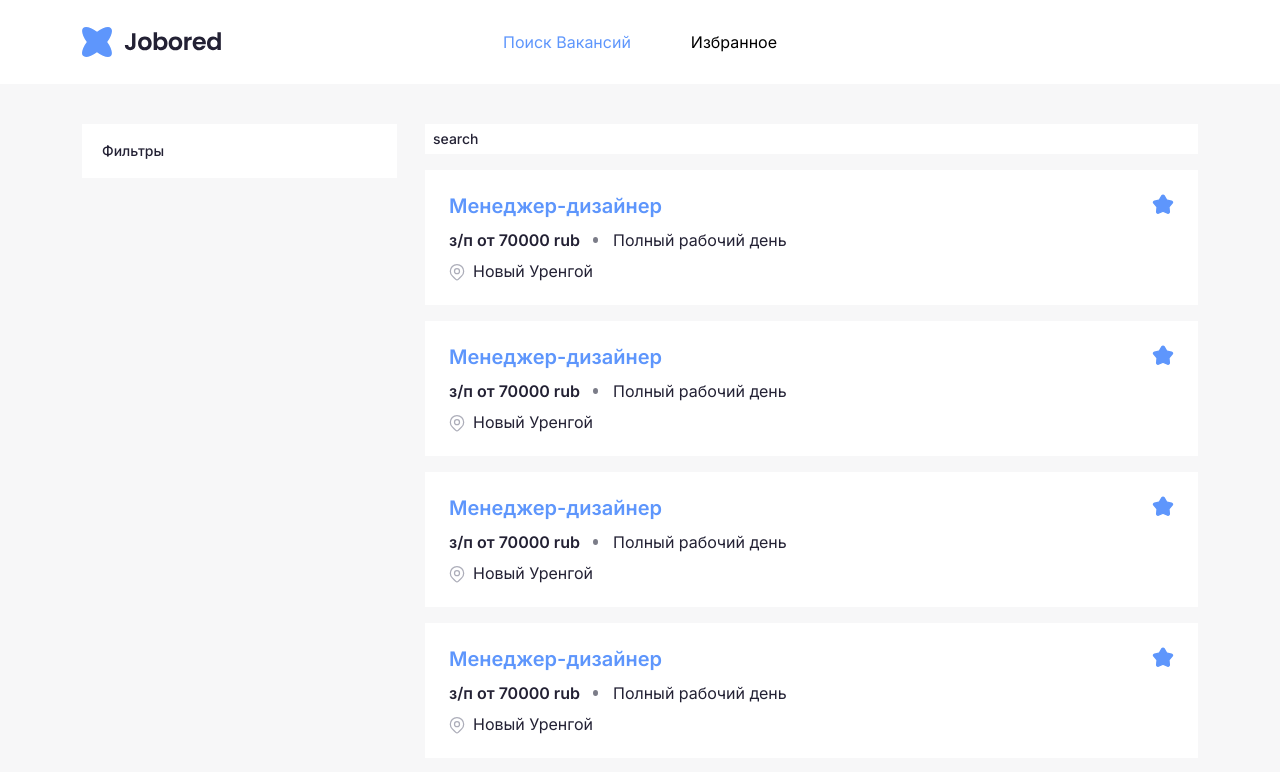
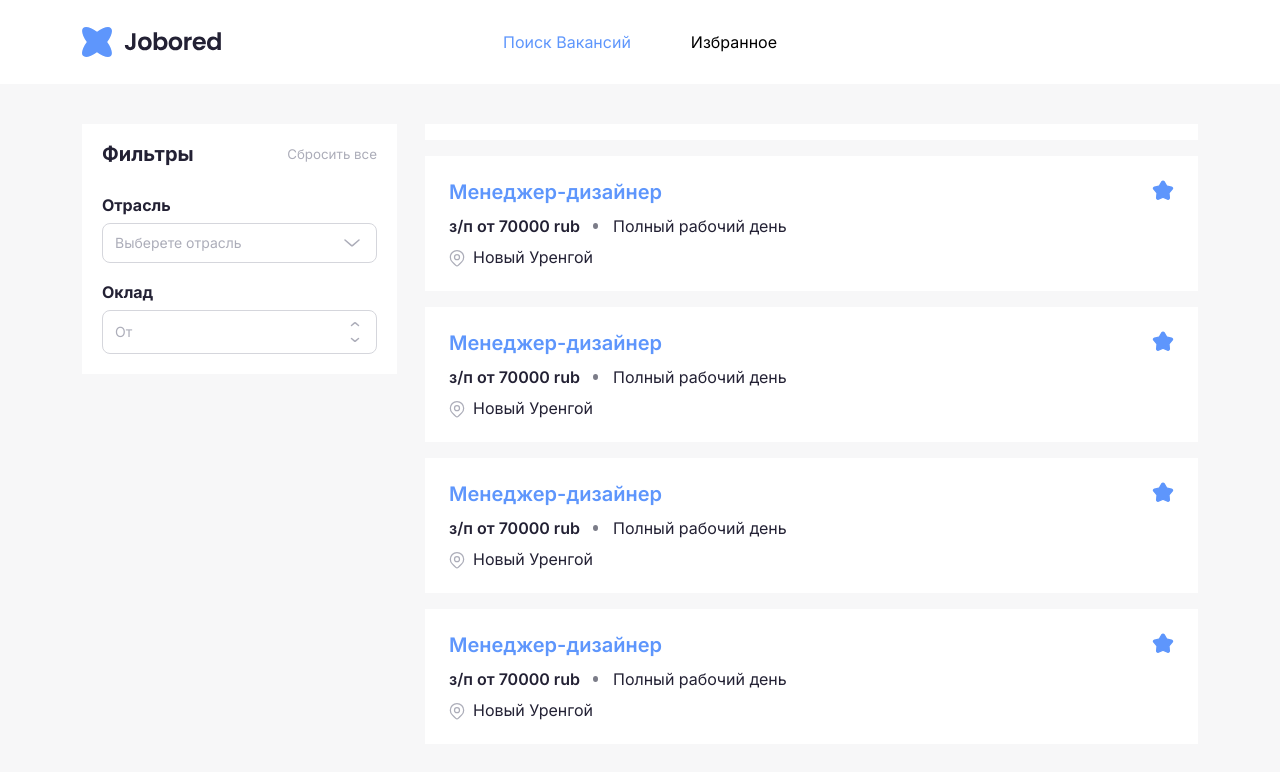
Before and after one commit to ArtemRasspopov/job-serch-app-React, a React (Create React App) app: page / in a window 1280 px wide. Shown: the top 772 px of the page. Built offline with nearby package versions, Linux system fonts and the light colour scheme.

Commit message:
added dropdown

```diff
--- /dev/null
+++ b/src/assets/icons/ArrowIcon.tsx
@@ -0,0 +1,45 @@
+import React from "react";
+
+interface ArrowIconProps {
+  color?: "default" | "active";
+  size?: "big" | "small";
+}
+
+export const ArrowIcon: React.FC<ArrowIconProps> = ({
+  color = "default",
+  size = "big",
+}) => (
+  <>
+    {size === "big" ? (
+      <svg
+        width="16"
+        height="8"
+        viewBox="0 0 16 8"
+        fill="none"
+        xmlns="http://www.w3.org/2000/svg"
+      >
+        <path
+          d="M1 0.999999L7.21905 6.33061C7.66844 6.7158 8.33156 6.7158 8.78095 6.33061L15 1"
+          stroke={color === "default" ? "#ACADB9" : "#5E96FC"}
+          strokeWidth="1.5"
+          strokeLinecap="round"
+        />
+      </svg>
+    ) : (
+      <svg
+        width="10"
+        height="6"
+        viewBox="0 0 10 6"
+        fill="none"
+        xmlns="http://www.w3.org/2000/svg"
+      >
+        <path
+          d="M1.49994 1.5L4.60946 4.16531C4.83416 4.3579 5.16572 4.3579 5.39041 4.16531L8.49994 1.5"
+          stroke={color === "default" ? "#ACADB9" : "#5E96FC"}
+          stroke-width="1.5"
+          stroke-linecap="round"
+        />
+      </svg>
+    )}
+  </>
+);
--- a/src/components/Search/Search.tsx
+++ b/src/components/Search/Search.tsx
@@ -4,7 +4,7 @@ import "./Search.scss"
 export const Search: React.FC = () => {
   return (
     <div className="search">
-      search
+
     </div>
   );
 };
--- a/src/components/SearchFilters/SearchFilters.scss
+++ b/src/components/SearchFilters/SearchFilters.scss
@@ -1,4 +1,36 @@
-.searchFilters{
-    background-color: #FFFFFF;
-    padding: 20px;
+.searchFilters {
+  background-color: #ffffff;
+  padding: 20px;
+
+  &__header {
+    display: flex;
+    justify-content: space-between;
+    align-items: center;
+    margin-bottom: 32px;
+  }
+
+  &__title {
+    font-weight: 700;
+    font-size: 20px;
+    line-height: 100%;
+    color: #232134;
+  }
+
+  &__resetButton {
+    color: #acadb9;
+  }
+
+  &__list {
+    display: flex;
+    flex-direction: column;
+    gap: 20px;
+  }
+
+  &__item-title {
+    font-weight: 700;
+    font-size: 16px;
+    line-height: 19px;
+    color: #232134;
+    margin-bottom: 8px;
+  }
 }
--- a/src/components/SearchFilters/SearchFilters.tsx
+++ b/src/components/SearchFilters/SearchFilters.tsx
@@ -1,12 +1,25 @@
 import React from "react";
-import './SearchFilters.scss'
+import "./SearchFilters.scss";
+import { DropdownInput } from "../shared/DropdownInput/DropdownInput";
+import { NumberInput } from "../shared/NumberInput/NumberInput";
 
 export const SearchFilters: React.FC = () => {
   return (
     <div className="searchFilters">
       <div className="searchFilters__header">
         <h3 className="searchFilters__title">Фильтры</h3>
+        <button className="searchFilters__resetButton">Сбросить все</button>
       </div>
+      <ul className="searchFilters__list">
+        <li className="searchFilters__item">
+          <h4 className="searchFilters__item-title">Отрасль</h4>
+          <DropdownInput />
+        </li>
+        <li className="searchFilters__item">
+          <h4 className="searchFilters__item-title">Оклад</h4>
+          <NumberInput />
+        </li>
+      </ul>
     </div>
   );
 };
--- a/src/components/VacancyCard/VacancyCard.scss
+++ b/src/components/VacancyCard/VacancyCard.scss
@@ -56,8 +56,6 @@
   }
 
   &__star{
-    // width: max-content;
-    // height: max-content;
     display: flex;
     cursor: pointer;
   }
--- /dev/null
+++ b/src/components/shared/DropdownInput/DropdownInput.scss
@@ -0,0 +1,64 @@
+.dropdownInput {
+  &__button {
+    position: relative;
+
+    button {
+      padding: 9px 12px;
+      border: 1px solid #d5d6dc;
+      border-radius: 8px;
+      display: flex;
+      justify-content: space-between;
+      align-items: center;
+      width: 100%;
+
+      font-size: 14px;
+      line-height: 20px;
+      color: #acadb9;
+    }
+
+    &-arrow {
+      display: flex;
+      position: absolute;
+      top: 16px;
+      right: 17px;
+      transition: all 0.3s;
+
+      &.--active {
+        transform: rotate(180deg);
+      }
+    }
+  }
+
+  &__list {
+    height: 0;
+    flex-direction: column;
+
+    overflow-y: scroll;
+    transition: all 0.3s;
+
+    &::-webkit-scrollbar {
+      background-color: transparent;
+      width: 4px;
+    }
+
+    &::-webkit-scrollbar-thumb {
+      background-color: #acadb9;
+      border-radius: 20px;
+    }
+
+    &.--active {
+      display: flex;
+      height: 180px;
+      margin-top: 16px;
+    }
+  }
+
+  &__list-item {
+    padding: 8px;
+    font-weight: 400;
+    font-size: 14px;
+    line-height: 20px;
+    color: #232134;
+    cursor: pointer;
+  }
+}
--- /dev/null
+++ b/src/components/shared/DropdownInput/DropdownInput.tsx
@@ -0,0 +1,46 @@
+import React, { useState } from "react";
+import "./DropdownInput.scss";
+import { ArrowIcon } from "../../../assets/icons/ArrowIcon";
+
+export const DropdownInput: React.FC = () => {
+  const items = [
+    "IT, интернет, связь, телеком",
+    "Кадры, управление персоналом",
+    " Искусство, культура, развлечения",
+    "Банки, инвестиции, лизинг",
+    "Дизайн",
+    "тест",
+  ];
+
+  const [dropdownIsActive, setDropdownIsActive] = useState(false);
+
+  const dropdownInputClickHandler = () => {
+    setDropdownIsActive((prev) => (prev = !prev));
+  };
+
+  return (
+    <div className="dropdownInput">
+      <div className="dropdownInput__button">
+        <button onClick={() => dropdownInputClickHandler()}>
+          Выберете отрасль
+        </button>
+        <div
+          className={`dropdownInput__button-arrow ${
+            dropdownIsActive ? "--active" : ""
+          }`}
+        >
+          <ArrowIcon color={dropdownIsActive ? "active" : "default"} />
+        </div>
+      </div>
+      <ul
+        className={`dropdownInput__list ${dropdownIsActive ? "--active" : ""}`}
+      >
+        {items.map((item, index) => (
+          <li className="dropdownInput__list-item" key={index}>
+            {item}
+          </li>
+        ))}
+      </ul>
+    </div>
+  );
+};
--- /dev/null
+++ b/src/components/shared/NumberInput/NumberInput.scss
@@ -0,0 +1,52 @@
+.numberInput {
+  padding: 11px 12px;
+  border: 1px solid #d5d6dc;
+  border-radius: 8px;
+  display: flex;
+  justify-content: space-between;
+  position: relative;
+
+  &__input {
+    width: 100%;
+
+    font-weight: 400;
+    font-size: 14px;
+    line-height: 20px;
+    color: #232134;
+
+    &::-webkit-inner-spin-button {
+      -webkit-appearance: none;
+    }
+
+    &::placeholder {
+      color: #acadb9;
+    }
+  }
+
+  &__buttons {
+    display: flex;
+    flex-direction: column;
+    position: absolute;
+    right: 12px;
+    top: 50%;
+    transform: translateY(-50%);
+    gap: 2px;
+  }
+
+  &__button {
+    display: flex;
+    padding: 4px;
+
+    &:hover svg path {
+      stroke: #5e96fc;
+    }
+
+    &:active svg path {
+      stroke: #acadb9;
+    }
+
+    &:first-child svg {
+      transform: rotate(180deg);
+    }
+  }
+}
--- /dev/null
+++ b/src/components/shared/NumberInput/NumberInput.tsx
@@ -0,0 +1,32 @@
+import React, { useState } from "react";
+import "./NumberInput.scss";
+import { ArrowIcon } from "../../../assets/icons/ArrowIcon";
+
+export const NumberInput: React.FC = () => {
+  const [value, setValue] = useState<string>("0");
+
+  const inputHandler = (event: React.ChangeEvent<HTMLInputElement>) => {
+    setValue((prev) => (prev = event.target.value));
+  };
+
+  return (
+    <div className="numberInput">
+      <input
+        className="numberInput__input"
+        type="number"
+        value={value !== "0" ? value : ""}
+        placeholder="От"
+        // max={"600"}
+        onChange={(event) => inputHandler(event)}
+      />
+      <div className="numberInput__buttons">
+        <button className="numberInput__button">
+          <ArrowIcon color={"default"} size={"small"} />
+        </button>
+        <button className="numberInput__button">
+          <ArrowIcon color={"default"} size={"small"} />
+        </button>
+      </div>
+    </div>
+  );
+};
```
